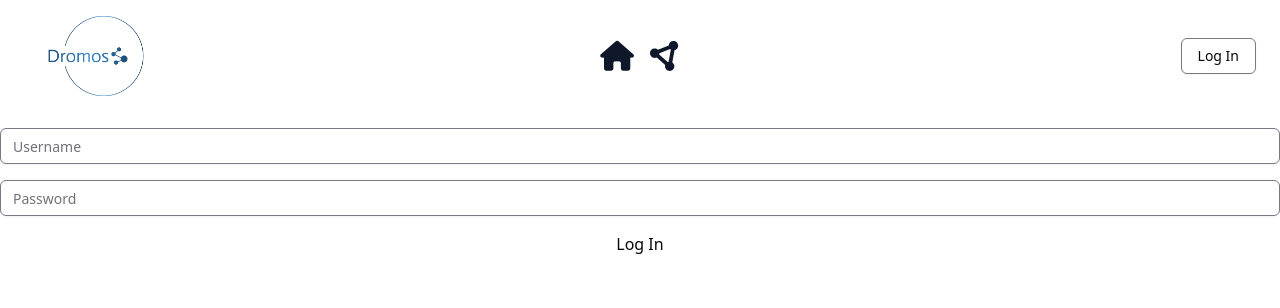
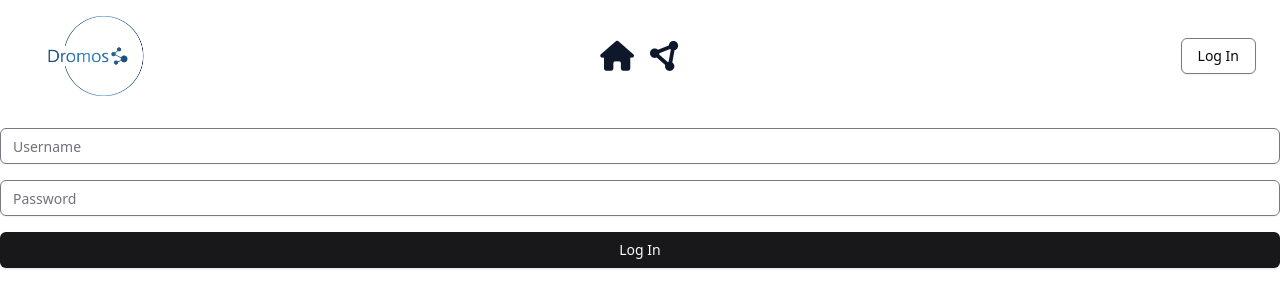
Before and after one commit to laskinner/dromos, a React (Vite) app: page /log-in in a window 1280 px wide. Shown: the top 308 px of the page. Built offline with nearby package versions, Linux system fonts and the light colour scheme.

Commit message:
Added styling to button and changed text for create account and login screens

```diff
--- a/src/components/LogIn.tsx
+++ b/src/components/LogIn.tsx
@@ -6,6 +6,7 @@ import { useToast } from "@/components/ui/use-toast";
 import { Input } from "@/components/ui/input";
 import axios from "axios";
 import { useUserStore } from "@/stores/useUserStore"; // Import Zustand store hook
+import { Button } from "@/components/ui/button";
 
 const formSchema = z.object({
   username: z
@@ -73,9 +74,9 @@ const LogIn: React.FC = () => {
         />
         {errors.password && <p>{errors.password.message}</p>}
       </div>
-      <button type="submit" className="btn-primary">
+      <Button type="submit" className="btn-primary">
         Log In
-      </button>{" "}
+      </Button>
       {/* Customize with your styling */}
     </form>
   );
--- a/src/components/LoginSheet.tsx
+++ b/src/components/LoginSheet.tsx
@@ -88,9 +88,7 @@ const LoginSheet: React.FC = () => {
           {showLoginForm ? <LogIn /> : <CreateAccount />}
           <SheetFooter>
             <Button variant="outline" onClick={toggleForm}>
-              {showLoginForm
-                ? "Need an account? Create One"
-                : "Already have an account? Log In"}
+              {showLoginForm ? "Create Account" : "Log In"}
             </Button>
           </SheetFooter>
         </SheetContent>
```
